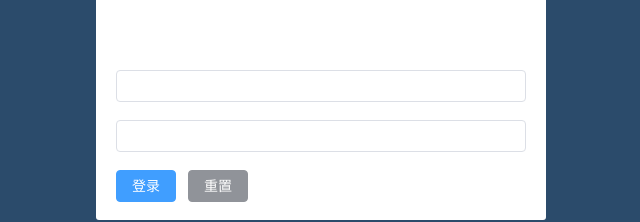
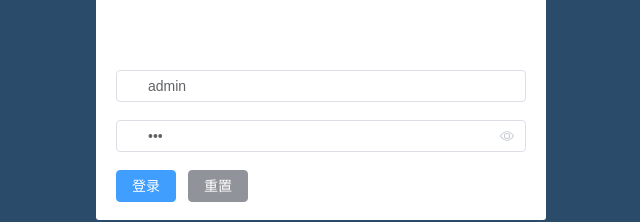
Before and after one commit to osljw/electron_vue, a Vue app: page /#/login in a window 1280 px wide. Shown: the part 330-552 px from the top of the page, without its empty margins (319-959 px from the left). Built offline with nearby package versions, Linux system fonts and the light colour scheme.

Commit message:
login api

```diff
--- a/package.json
+++ b/package.json
@@ -13,6 +13,7 @@
   },
   "main": "background.js",
   "dependencies": {
+    "@element-plus/icons": "^0.0.11",
     "axios": "^0.23.0",
     "core-js": "^3.6.5",
     "element-plus": "^1.1.0-beta.24",
--- a/src/components/Login.vue
+++ b/src/components/Login.vue
@@ -6,19 +6,19 @@
                 <img src="@/assets/logo.png" alt="">
             </div>
             <!-- 表单 -->
-            <el-form class="login_form">
+            <el-form ref="loginFormRef" :model="loginForm" :rules="rules" class="login_form" >
                 <!-- 账号 -->
-                <el-form-item>
-                    <el-input></el-input>
+                <el-form-item prop="username">
+                    <el-input v-model="loginForm.username" prefix-icon="el-icon-user"></el-input>
                 </el-form-item>
                 <!-- 密码 -->
-                <el-form-item>
-                    <el-input></el-input>
+                <el-form-item prop="password">
+                    <el-input v-model="loginForm.password" show-password prefix-icon="el-icon-lock"></el-input>
                 </el-form-item>
                 <!-- 按钮 -->
                 <el-form-item class="login_btns">
-                    <el-button type="primary"> 登录 </el-button>
-                    <el-button type="info"> 重置 </el-button>
+                    <el-button type="primary" @click="login"> 登录 </el-button>
+                    <el-button type="info" @click="resetLoginForm"> 重置 </el-button>
                 </el-form-item>
             </el-form>
         </div>
@@ -28,7 +28,55 @@
 <script>
 
 export default {
-
+    data() {
+        return {
+            loginForm: {
+                username: 'admin',
+                password: '123'
+            },
+            rules: {
+                username: [
+                    {
+                        required: true,
+                        message: 'Please input user name',
+                        trigger: 'blur',
+                    },
+                    {
+                        min: 1,
+                        max: 20,
+                        message: 'Length should be 1 to 20',
+                        trigger: 'blur',
+                    },
+                ],
+                password: [
+                    {
+                        required: true,
+                        message: 'Please input password',
+                        trigger: 'blur',
+                    },
+                    {
+                        min: 3,
+                        max: 16,
+                        message: 'Length should be 3 to 16',
+                        trigger: 'blur',
+                    },
+                ],
+            }
+        }
+    },
+    methods: {
+        resetLoginForm() {
+            //console.log(this)
+            this.$refs.loginFormRef.resetFields()
+        },
+        login() {
+            this.$refs.loginFormRef.validate(async (valid) => {
+                if (!valid) return;
+                const rsp = await this.$http.post("login", this.loginForm)
+                console.log(rsp)
+            })
+        }
+    }
 }
 </script>
 
@@ -74,12 +122,13 @@ export default {
     width: 100%;
     padding: 0 20px;
     box-sizing: border-box;
-
 }
 
 .login_btns {
-    display: flex;
-    justify-content: center;
+    margin-right: 0;
+    // display: flex;
+    // align-items: center;
+    // justify-content: center;
 }
 
 </style>
--- a/src/main.js
+++ b/src/main.js
@@ -6,7 +6,11 @@ import '@/assets/css/global.css'
 import ElementPlus from 'element-plus';
 import 'element-plus/dist/index.css'
 
+import axios from 'axios'
+axios.defaults.baseURL = "http://127.0.0.1:8888/api/v1"
+
 createApp(App)
     .use(router)
     .use(ElementPlus)
+    .provide('$http', axios)
     .mount('#app')
```
